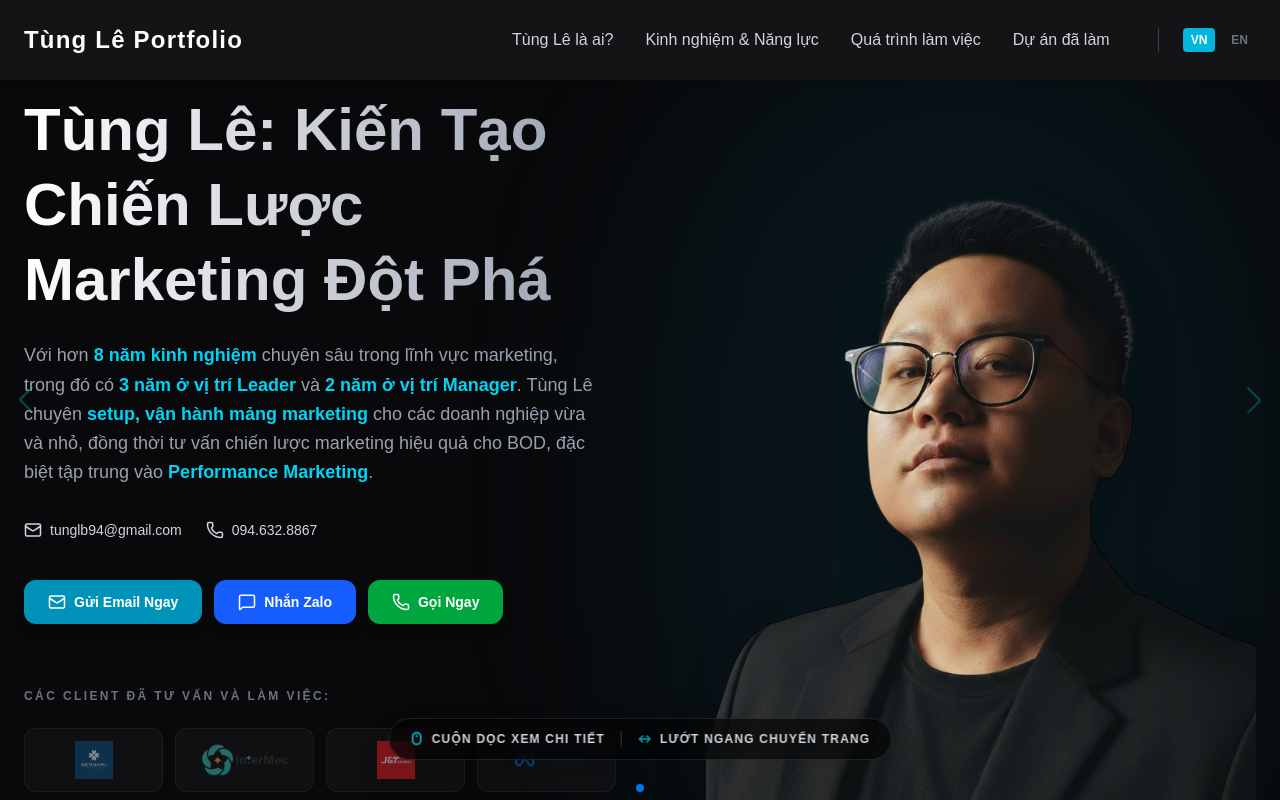
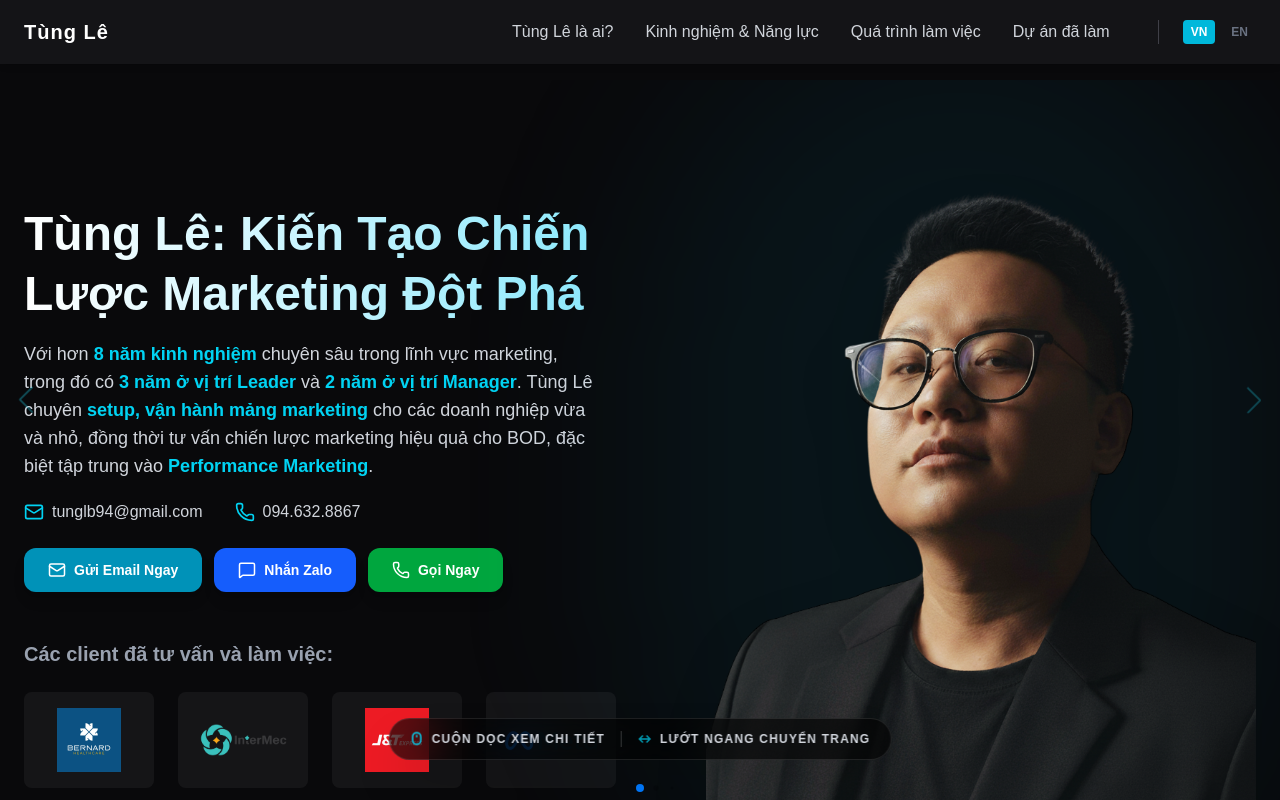
Before and after one commit to tunglb94/tung-le-portfolio, a Next.js app: page / in a window 1280 px wide. Built offline with nearby package versions, Linux system fonts and the light colour scheme.

Commit message:
refactor: update portfolio components UI

```diff
--- a/src/components/common/Header.tsx
+++ b/src/components/common/Header.tsx
@@ -28,13 +28,17 @@ export default function Header() {
       className="fixed top-0 left-0 w-full z-50
                  bg-zinc-900/80 backdrop-blur-md shadow-md"
     >
-      <div className="container mx-auto flex h-20 items-center justify-between px-4 md:px-6">
-        <button
-          onClick={() => handleSlideTo(0)} // Về slide đầu tiên (Hero)
-          className="text-2xl font-bold tracking-wider text-white hover:text-cyan-400 transition-colors"
+      <div className="container mx-auto flex h-16 items-center justify-between px-4 md:px-6">
+        <a
+          href="#hero" // Đảm bảo trỏ về ID #hero
+          onClick={(e) => {
+             e.preventDefault();
+             handleScrollTo('#hero'); // Cuộn về HeroSection
+          }}
+          className="text-xl font-bold tracking-wider text-white"
         >
-          Tùng Lê Portfolio
-        </button>
+          Tùng Lê
+        </a>
 
         <nav className="hidden md:flex items-center space-x-8">
           {navLinks.map((link) => (
--- a/src/components/sections/AboutSection.tsx
+++ b/src/components/sections/AboutSection.tsx
@@ -57,7 +57,7 @@ export default function AboutSection() {
   const ChartIcon = () => <TrendingUp className="h-6 w-6 text-cyan-400" />;
 
   return (
-    <section id="about" className="bg-zinc-900 py-20 text-white">
+    <section id="about" className="bg-zinc-900 py-12 text-white">
       <div className="container mx-auto px-6">
         <motion.div
           initial={{ opacity: 0, y: 20 }}
@@ -66,8 +66,8 @@ export default function AboutSection() {
           transition={{ duration: 0.6 }}
           className="text-center mb-16"
         >
-          <h2 className="text-4xl md:text-5xl font-extrabold hero-text-gradient">{t.aboutTitle}</h2>
-          <p className="text-lg text-gray-400 mt-4">{t.aboutSubtitle}</p>
+          <h2 className="text-3xl md:text-4xl font-extrabold hero-text-gradient">{t.aboutTitle}</h2>
+          <p className="text-base text-gray-400 mt-2">{t.aboutSubtitle}</p>
         </motion.div>
 
         <div className="grid md:grid-cols-2 gap-12 items-start">
--- a/src/components/sections/ExperienceContentSection.tsx
+++ b/src/components/sections/ExperienceContentSection.tsx
@@ -60,18 +60,18 @@ export default function ExperienceContentSection() {
   const t = translations[language];
 
   return (
-    <section id="experience" className="bg-zinc-900 py-20 text-white relative overflow-hidden">
+    <section id="experience" className="bg-zinc-900 py-12 text-white relative overflow-hidden">
       <AnimatedBackground />
       <div className="container mx-auto px-6 relative z-10">
         <motion.div
-          className="text-center mb-16"
+          className="text-center mb-10"
           initial={{ opacity: 0, y: 20 }}
           whileInView={{ opacity: 1, y: 0 }}
           viewport={{ once: true, amount: 0.5 }}
           transition={{ duration: 0.6 }}
         >
-          <h2 className="text-4xl md:text-5xl font-extrabold hero-text-gradient">{t.experienceTitle}</h2>
-          <p className="text-lg text-gray-400 mt-4 max-w-3xl mx-auto">
+          <h2 className="text-3xl md:text-4xl font-extrabold hero-text-gradient">{t.experienceTitle}</h2>
+          <p className="text-base text-gray-400 mt-2 max-w-3xl mx-auto">
             {t.experienceSubtitle}
           </p>
         </motion.div>
--- a/src/components/sections/HeroSection.tsx
+++ b/src/components/sections/HeroSection.tsx
@@ -16,6 +16,19 @@ const clientLogos = [
   { src: '/logos/bichna.png', alt: 'Bichna Clinic', url: 'https://bichnabeautyvn.com/' },
 ];
 
+const containerVariants = {
+  hidden: { opacity: 0 },
+  show: {
+    opacity: 1,
+    transition: { staggerChildren: 0.1 }
+  }
+};
+
+const itemVariants = {
+  hidden: { opacity: 0, y: 20 },
+  show: { opacity: 1, y: 0 }
+};
+
 export default function HeroSection() {
   const { language } = useLanguage();
   const t = translations[language];
@@ -27,31 +40,41 @@ export default function HeroSection() {
   ];
 
   return (
-    <section id="hero" className="relative min-h-screen flex items-center justify-center py-12 lg:py-0 overflow-hidden">
-      <div className="container mx-auto px-6 grid lg:grid-cols-2 gap-12 items-center">
-
-        {/* === LEFT CONTENT === */}
-        <motion.div
-          initial={{ opacity: 0, x: -50 }}
-          animate={{ opacity: 1, x: 0 }}
-          transition={{ duration: 0.8, ease: "easeOut" }}
-          className="flex flex-col justify-center order-2 lg:order-1 text-center lg:text-left"
-        >
-          <h1 className="text-4xl md:text-6xl font-extrabold leading-tight mb-6 bg-gradient-to-r from-white to-gray-400 bg-clip-text text-transparent">
+    <section
+      id="hero"
+      className="relative flex items-center justify-center pt-28 pb-10 overflow-hidden bg-zinc-950 text-white"
+    >
+      <div className="container mx-auto px-6 grid md:grid-cols-2 gap-12 items-end">
+        {/* === Cột bên trái: Nội dung văn bản === */}
+        <div className="flex flex-col justify-center order-2 md:order-1 text-center md:text-left">
+          <h1 className="text-4xl md:text-5xl font-extrabold leading-tight mb-4 hero-text-gradient">
             {t.heroTitle}
           </h1>
+          <p
+            className="text-base md:text-lg text-gray-300 mb-5 max-w-xl mx-auto md:mx-0"
+            dangerouslySetInnerHTML={{ __html: t.heroDescription }}
+          />
 
-          <p className="text-base md:text-lg text-gray-400 mb-8 max-w-xl mx-auto lg:mx-0 leading-relaxed"
-             dangerouslySetInnerHTML={{ __html: t.heroDescription }} />
-
-          <div className="flex flex-col sm:flex-row justify-center lg:justify-start gap-6 mb-10 text-sm font-medium">
-            <a href="mailto:tunglb94@gmail.com" className="flex items-center justify-center gap-2 text-gray-300 hover:text-cyan-400 transition-colors">
-              <Mail size={18} /> tunglb94@gmail.com
-            </a>
-            <a href="tel:0946328867" className="flex items-center justify-center gap-2 text-gray-300 hover:text-cyan-400 transition-colors">
-              <Phone size={18} /> 094.632.8867
-            </a>
-          </div>
+          <motion.div
+            className="flex flex-col sm:flex-row justify-center md:justify-start gap-x-8 gap-y-3 mb-6 text-base"
+            initial={{ opacity: 0, y: 20 }}
+            whileInView={{ opacity: 1, y: 0 }}
+            viewport={{ once: true, amount: 0.5 }}
+            transition={{ duration: 0.8 }}
+          >
+            <div className="flex items-center justify-center md:justify-start">
+              <Mail size={20} className="mr-2 text-cyan-400" />
+              <a href="mailto:tunglb94@gmail.com" className="text-gray-300 hover:text-white">
+                tunglb94@gmail.com
+              </a>
+            </div>
+            <div className="flex items-center justify-center md:justify-start">
+              <Phone size={20} className="mr-2 text-cyan-400" />
+              <a href="tel:0946328867" className="text-gray-300 hover:text-white">
+                094.632.8867
+              </a>
+            </div>
+          </motion.div>
 
           {/* CTA Buttons */}
           <div className="flex flex-wrap justify-center lg:justify-start gap-3">
@@ -62,18 +85,43 @@ export default function HeroSection() {
             ))}
           </div>
 
-          {/* Client Logos */}
-          <div className="mt-16">
-            <h3 className="text-xs uppercase tracking-[0.2em] font-bold text-gray-500 mb-6">{t.heroClients}</h3>
-            <div className="grid grid-cols-3 md:grid-cols-4 gap-3">
+          {/* === Logo khách hàng === */}
+          <div className="mt-10 md:mt-12 text-gray-400">
+            <h3 className="text-xl font-semibold mb-6">{t.heroClients}</h3>
+
+            <motion.div
+              className="grid grid-cols-2 md:grid-cols-4 gap-4 md:gap-6 justify-items-center md:justify-items-start"
+              variants={containerVariants}
+              initial="hidden"
+              whileInView="show"
+              viewport={{ once: true, amount: 0.5 }}
+            >
               {clientLogos.map((logo, index) => (
-                <div key={index} className="group bg-white/[0.03] border border-white/5 p-3 rounded-xl h-16 flex items-center justify-center transition-all hover:bg-white/[0.08]">
-                  <Image src={logo.src} alt={logo.alt} width={120} height={50} className="h-full w-auto object-contain opacity-50 group-hover:opacity-100 transition-opacity" />
-                </div>
+                <motion.div
+                  key={index}
+                  variants={itemVariants}
+                  className="w-full"
+                >
+                  <a
+                    href={logo.url}
+                    target="_blank"
+                    rel="noopener noreferrer"
+                    className="bg-white/5 p-4 rounded-lg h-24 w-full flex items-center justify-center
+                               transition-all duration-300 hover:bg-white/10 hover:scale-105"
+                  >
+                    <Image
+                      src={logo.src}
+                      alt={logo.alt}
+                      width={180}
+                      height={70}
+                      className="h-full w-auto object-contain"
+                    />
+                  </a>
+                </motion.div>
               ))}
-            </div>
+            </motion.div>
           </div>
-        </motion.div>
+        </div>
 
         {/* === RIGHT IMAGE === */}
         <motion.div
@@ -85,9 +133,9 @@ export default function HeroSection() {
           <div className="absolute inset-0 bg-cyan-500/10 rounded-full blur-[100px] scale-110 animate-pulse"></div>
           <Image
             src="/tung-le-portrait.png"
-            alt="Portrait"
-            width={700}
-            height={900}
+            alt="Tùng Lê Portfolio Portrait"
+            width={500}
+            height={650}
             priority
             unoptimized
             className="relative z-10 w-full max-w-[450px] lg:max-w-[550px] h-auto drop-shadow-2xl"
```
Also changed, not shown: src/components/sections/ExperienceSection.tsx (+9 -9 lines), src/components/sections/ProjectsSection.tsx (+34 -77 lines).
